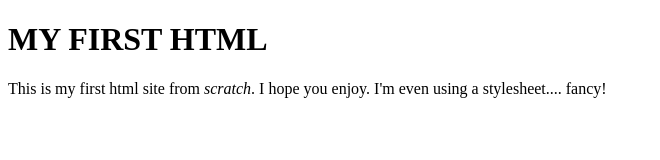
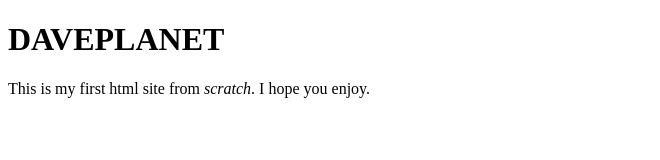
Before and after one commit to bazookadaver/html-sandbox, a plain HTML site: page index.html in a window 1280 px wide. Shown: the whole page, without its empty margins (0-660 px from the left). Drawn offline with Linux system fonts and the light colour scheme.

Commit message:
changing to daveplanet

```diff
--- a/index.html
+++ b/index.html
@@ -1,12 +1,12 @@
 <!DOCTYPE html>
 <html xmlns="http://www.w3.org/1999/xhtml">
 <head>
-    <title>My First HTML</title>
+    <title>DAVEPLANET</title>
 </head>
 <body>
-    <h1>MY FIRST HTML</h1>
+    <h1 style=align:center>DAVEPLANET</h1>
 This is my first html site from <em>scratch</em>.  I hope you enjoy.
 
-I'm even using a stylesheet.... fancy!
+
 </body>
 </html>
```
